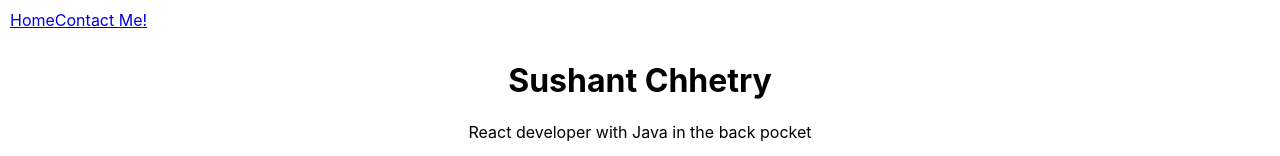
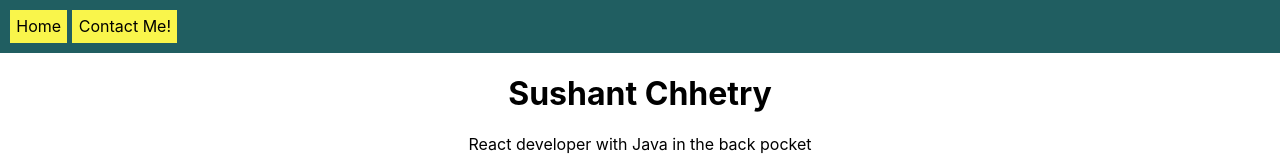
Before and after one commit to SushantChhetry/web-business-card, a Next.js app in the folder web-business-card/: page / in a window 1280 px wide. Shown: the top 156 px of the page. Built offline with nearby package versions, Linux system fonts and the light colour scheme; grey boxes are pictures that could not be loaded.

Commit message:
Added CSS to the Navbar

```diff
--- a/web-business-card/src/styles/globals.css
+++ b/web-business-card/src/styles/globals.css
@@ -49,4 +49,13 @@ box-shadow: 0px -25px 20px -20px rgba(0, 0, 0, 0.45),
   flex-direction: row;
   justify-content: flex-start;
   padding: 10px;
+  gap:5px;
+  background: var(--fourth-color);
 }
+
+.contact, .home{
+  background-color:var(--first-color);
+  padding:0.5%;
+  color:black;
+  text-decoration: none;
+}
```
